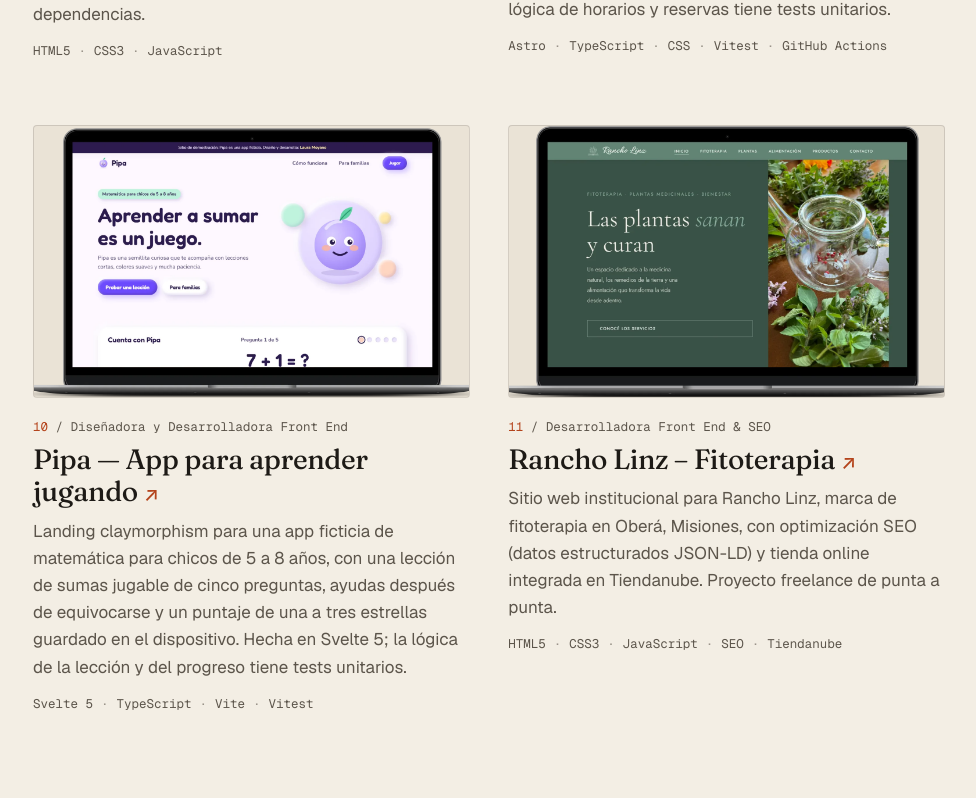
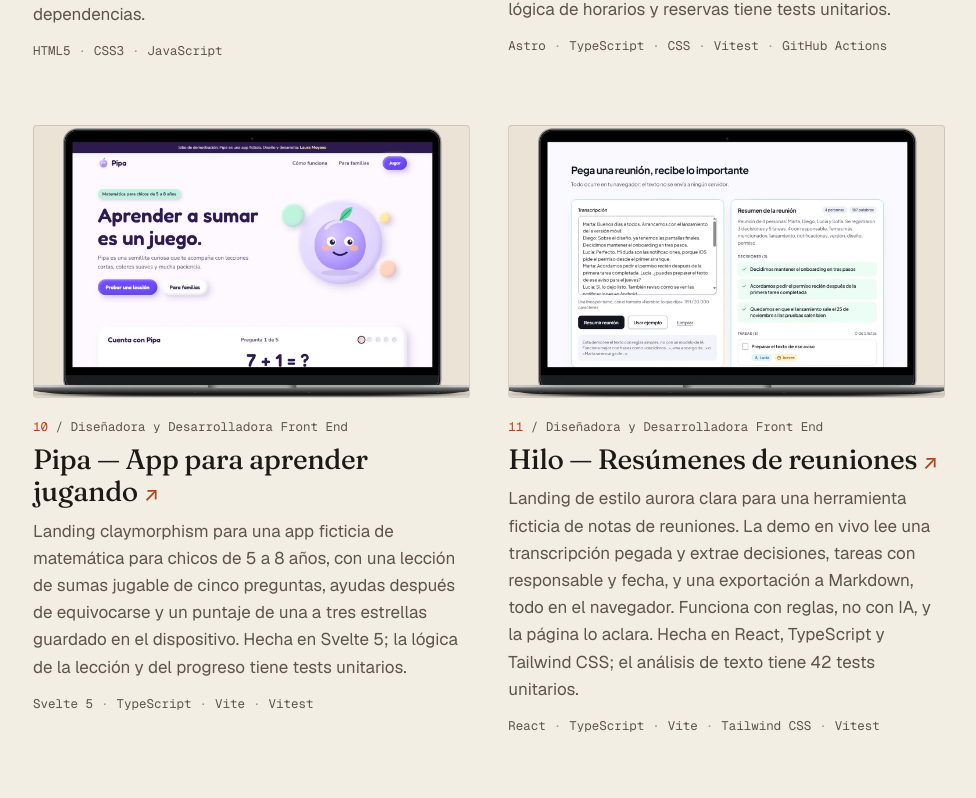
Before and after one commit to Laura-M-stack/laura-moyano-portfolio, a React (Vite) app: page / in a window 1280 px wide. Shown: the part 7376-8174 px from the top of the page, without its empty margins (267-1243 px from the left). Built offline with nearby package versions, Linux system fonts and the light colour scheme.

Commit message:
Add Hilo and Casa Koi projects

```diff
--- a/src/data/profile.ts
+++ b/src/data/profile.ts
@@ -99,7 +99,7 @@ export const projects: ProjectEntry[] = [
   {
     id: 'currency-converter',
     link: 'https://laura-m-stack.github.io/Currency-Converter-App/',
-    image: 'projects/currency-converter.webp?v=3',
+    image: 'projects/currency-converter.webp?v=4',
     tech: ['Svelte 5', 'TypeScript', 'Vite', 'Vitest']
   },
   {
@@ -133,6 +133,18 @@ export const projects: ProjectEntry[] = [
     tech: ['Svelte 5', 'TypeScript', 'Vite', 'Vitest']
   },
   {
+    id: 'hilo',
+    link: 'https://laura-m-stack.github.io/hilo/',
+    image: 'projects/hilo.webp',
+    tech: ['React', 'TypeScript', 'Vite', 'Tailwind CSS', 'Vitest']
+  },
+  {
+    id: 'casa-koi',
+    link: 'https://laura-m-stack.github.io/casa-koi/',
+    image: 'projects/casa-koi.webp',
+    tech: ['HTML5', 'CSS3', 'JavaScript', 'GitHub Actions']
+  },
+  {
     id: 'rancho-linz',
     link: 'https://rancholinz.com.ar',
     image: 'projects/rancho-linz.webp',
--- a/src/i18n.ts
+++ b/src/i18n.ts
@@ -261,6 +261,18 @@ export const translations = {
                 role: 'Designer & Front End Developer',
                 description:
                     'Claymorphism landing page for a fictional maths app for ages 5 to 8, with a playable five-question addition lesson, gentle hints after mistakes and a one-to-three-star score saved on the device. Built with Svelte 5; the lesson and progress logic are unit-tested.'
+            },
+            'hilo': {
+                name: 'Hilo — Meeting Summaries',
+                role: 'Designer & Front End Developer',
+                description:
+                    'Light aurora-style landing page for a fictional meeting-notes tool. The live demo reads a pasted transcript and extracts decisions, tasks with owner and due date, and a Markdown export, all in the browser. It is rule-based, not AI, and says so on the page. Built with React, TypeScript and Tailwind CSS; the text analysis is covered by 42 unit tests.'
+            },
+            'casa-koi': {
+                name: 'Casa Koi — Tea & Ceramics',
+                role: 'Designer & Front End Developer',
+                description:
+                    'Japandi-style store for a fictional tea and ceramics shop, with category filters and a slide-in cart that keeps quantities, applies free shipping above a threshold and survives a reload. Plain HTML, CSS and JavaScript with no dependencies; the cart logic is separated from the DOM and unit-tested. Product illustrations are hand-written SVG.'
             },
             'rancho-linz': {
                 name: 'Rancho Linz – Phytotherapy Brand',
@@ -566,6 +578,18 @@ export const translations = {
                 description:
                     'Landing claymorphism para una app ficticia de matemática para chicos de 5 a 8 años, con una lección de sumas jugable de cinco preguntas, ayudas después de equivocarse y un puntaje de una a tres estrellas guardado en el dispositivo. Hecha en Svelte 5; la lógica de la lección y del progreso tiene tests unitarios.'
             },
+            'hilo': {
+                name: 'Hilo — Resúmenes de reuniones',
+                role: 'Diseñadora y Desarrolladora Front End',
+                description:
+                    'Landing de estilo aurora clara para una herramienta ficticia de notas de reuniones. La demo en vivo lee una transcripción pegada y extrae decisiones, tareas con responsable y fecha, y una exportación a Markdown, todo en el navegador. Funciona con reglas, no con IA, y la página lo aclara. Hecha en React, TypeScript y Tailwind CSS; el análisis de texto tiene 42 tests unitarios.'
+            },
+            'casa-koi': {
+                name: 'Casa Koi — Té y cerámica',
+                role: 'Diseñadora y Desarrolladora Front End',
+                description:
+                    'Tienda de estilo Japandi para un negocio ficticio de té y cerámica, con filtros por categoría y un carrito lateral que conserva las cantidades, aplica envío gratis desde un monto y sobrevive a una recarga. HTML, CSS y JavaScript puros, sin dependencias; la lógica del carrito está separada del DOM y tiene tests unitarios. Las ilustraciones de los productos son SVG escritos a mano.'
+            },
             'rancho-linz': {
                 name: 'Rancho Linz – Fitoterapia',
                 role: 'Desarrolladora Front End & SEO',
```
Also changed, not shown: public/projects/casa-koi.webp (added), public/projects/hilo.webp (added), 6 other files (tests, documents, lock files or other folders).
